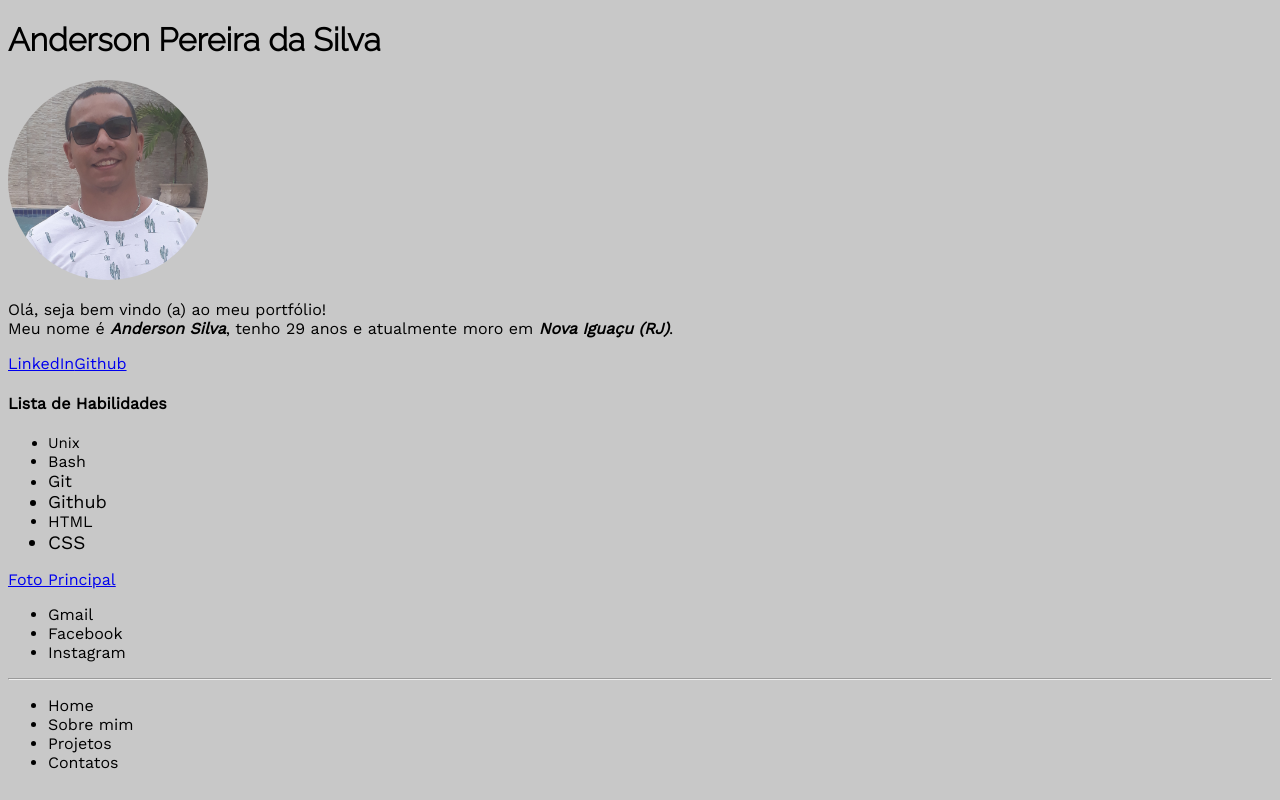
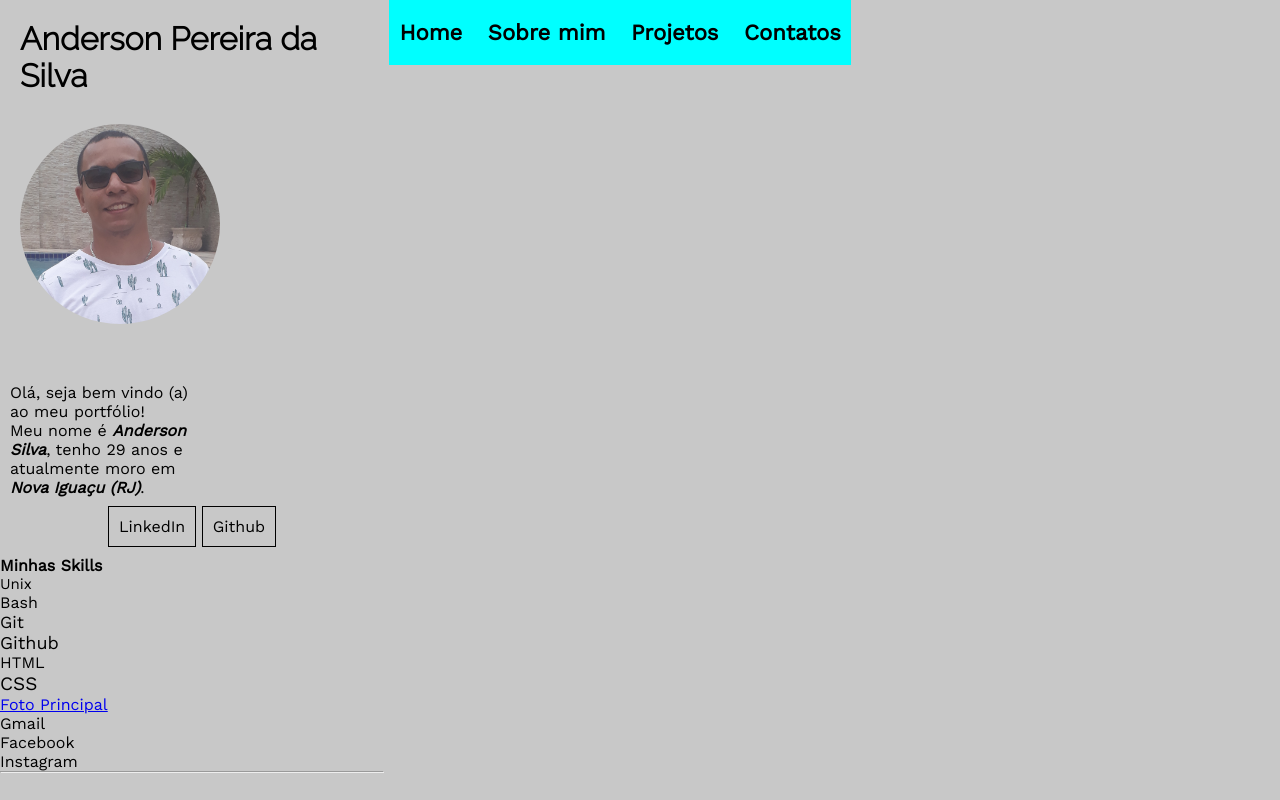
Before and after one commit to Andersonp-Silva25/Andersonp-Silva25.github.io, a plain HTML site: page index.html in a window 1280 px wide. Drawn offline with nearby package versions, Linux system fonts and the light colour scheme.

Commit message:
Adiciona novo projeto

```diff
--- a/index.html
+++ b/index.html
@@ -6,47 +6,29 @@
     <link rel="preconnect" href="https://fonts.googleapis.com">
     <link rel="preconnect" href="https://fonts.gstatic.com" crossorigin>
     <link href="https://fonts.googleapis.com/css2?family=Raleway:wght@200;300&family=Work+Sans:wght@400&display=swap" rel="stylesheet">
-    <style>
-        body {
-            font-family: 'Work Sans', sans-serif;
-            background-color: #C8C8C8;
-        }
-        #main-picture {
-            border-radius: 100%;
-        }
-
-        #main-title {
-            font-family: 'Raleway', sans-serif;
-        }
-        strong {
-            font-style: italic;
-        }
-        .size1 {
-            font-size: 15px;
-        }
-        .size2 {
-            font-size: 16px;
-        }
-        .size3 {
-            font-size: 17px;
-        }
-        .size4 {
-            font-size: 18px;
-        }
-        .size6 {
-            font-size: 19px;
-        }
-    </style>
+    <link rel="stylesheet" href="style.css">
 </head>
 <body>
+    <div id="principal-esquerda">
         <h1 id="main-title">Anderson Pereira da Silva</h1>
+
+        <div id="foto-descricao">
             <img id="main-picture" src="image/foto-perfil.jpg" alt="Foto do Anderson Pereira da Silva" width="200px">
+
+            <div id="descricao">
                 <p>
                     Olá, seja bem vindo (a) ao meu portfólio! <br>
                     Meu nome é <strong>Anderson Silva</strong>, tenho 29 anos e atualmente moro em <strong>Nova Iguaçu (RJ)</strong>.
                 </p>
-    <a href="https://www.linkedin.com/in/ap-silva/" target="_blank">LinkedIn</a><a href="https://github.com/Andersonp-Silva25" target="_blank">Github</a>
-    <h4>Lista de Habilidades</h4>
+            </div>
+        </div>
+
+        <div id="curriculo">
+            <a href="https://www.linkedin.com/in/ap-silva/" target="_blank">LinkedIn</a>
+            <a href="https://github.com/Andersonp-Silva25" target="_blank">Github</a>
+        </div>
+
+        <h4>Minhas Skills</h4>
         <ul>
             <li class="size1">Unix</li>
             <li class="size2">Bash</li>
@@ -62,13 +44,18 @@
             <li>Instagram</li>
         </ul>
         <hr>
+    </div>
 
-    <ul>
-        <li>Home</li>
-        <li>Sobre mim</li>
-        <li>Projetos</li>
-        <li>Contatos</li>
+    <div id="principal-direita">
+        <div id="menu">
+            <ul id="menu-horizontal">
+                <li><a href="#">Home</a></li>
+                <li><a href="#">Sobre mim</a></li>
+                <li><a href="#">Projetos</a></li>
+                <li><a href="#">Contatos</a></li>
             </ul>
+        </div>
+    </div>
 
 </body>
 </html>
--- /dev/null
+++ b/projetos/lessons-learned/style.css
@@ -0,0 +1,112 @@
+body {
+  background-color: rgb(253, 251, 251);
+  font-family: Arial, Helvetica, sans-serif;
+  font-size: 17px;
+  line-height: 1;
+}
+
+#cabecalho {
+  position: fixed;
+  top: 0;
+  left: 0;
+  display: inline-block;
+  width: 100%;
+  background-color: green;
+  padding-bottom: 15px;
+  padding-left: 20px;
+  z-index: 2;
+}
+
+#titulo {
+  color: white;
+}
+
+.border {
+  border: 2px #CCC dashed;
+}
+
+.lado-esquerdo {
+  display: inline-block;
+  max-width: 40%;
+  margin-top: 10px;
+  margin-left: 20px;
+}
+
+.lado-direito {
+  display: inline-block;
+  max-width: 40%;
+  margin-top: 10px;
+  vertical-align: top;
+  margin-left: 10px;
+}
+
+#section-licoes-aprendidas {
+  display: inline-block;
+  max-width: 40%;
+  margin-top: 50px;
+  margin-left: 20px;
+  margin-bottom: 70px;
+  border: 1px dashed green;
+  border-radius: 6%;
+  padding-left: 10px;
+  padding-right: 10px;
+}
+
+#section-licoes-a-aprender {
+  display: inline-block;
+  max-width: 40%;
+  margin-top: 50px;
+  vertical-align: top;
+  margin-left: 10px;
+  margin-bottom: 70px;
+  border: 1px dashed green;
+  border-radius: 6%;
+  padding-left: 10px;
+  padding-right: 10px;
+}
+
+#nav {
+  display: block;
+  margin-top: 350px;
+  margin-left: 140px;
+}
+
+#nav a {
+  background-color: green;
+  text-decoration: none;
+  color: white;
+  font-weight: 600;
+  padding: 10px 80px;
+  font-size: 22px;
+}
+
+#nav a:hover {
+  background-color: wheat;
+  text-decoration: none;
+  color: cadetblue;
+  font-weight: 600;
+  padding: 10px 80px;
+  font-size: 22px;
+}
+
+#minha_foto {
+  position: absolute;
+  width: 200px;
+  left: 170px;
+  right: 0;
+  top: 120px;
+  border-radius: 50%;
+}
+
+.skills {
+  font-style: italic;
+  color: gray;
+}
+
+#rodape {
+  margin-top: 50px;
+}
+
+#rodape h3 {
+  font-size: 12px;
+}
--- /dev/null
+++ b/style.css
@@ -0,0 +1,114 @@
+*{
+    margin: 0;
+    padding: 0;
+}
+body {
+    font-family: 'Work Sans', sans-serif;
+    background-color: #C8C8C8;
+}
+#main-picture {
+    border-radius: 100%;
+    display: inline-block;
+    margin-left: 20px;
+}
+
+#main-title {
+    font-family: 'Raleway', sans-serif;
+    margin-left: 20px;
+    margin-bottom: 30px;
+    margin-top: 20px;
+}
+strong {
+    font-style: italic;
+}
+.size1 {
+    font-size: 15px;
+}
+.size2 {
+    font-size: 16px;
+}
+.size3 {
+    font-size: 17px;
+}
+.size4 {
+    font-size: 18px;
+}
+.size6 {
+    font-size: 19px;
+}
+
+#principal-esquerda {
+    display: inline-block;
+    max-width: 30%;
+    max-height: 100%;
+}
+
+#principal-direita {
+    display: inline-block;
+    max-width: 100%;
+    max-height: 100%;
+    background-color: aqua;
+    vertical-align: top;
+}
+
+#menu {
+    margin-top: 20px;
+    padding-bottom: 20px;
+
+}
+
+#menu-horizontal {
+    list-style: none;
+    padding: 0;
+}
+
+#menu-horizontal li {
+    display: inline;
+}
+
+ul li a {
+    font-size: 22px;
+    font-weight: 600;
+    padding: 10px;
+    text-decoration: none;
+    color: #000;
+}
+
+ul li a:hover {
+    color: white;
+}
+
+#curriculo {
+    text-align: center;
+    margin-top: 20px;
+    margin-bottom: 20px;
+
+}
+
+#curriculo a {
+    background-color: transparent;
+    padding: 10px;
+    border: #000 solid 1px;
+    margin: 0;
+    text-decoration: none;
+    color: #000;
+}
+
+#curriculo a:hover {
+    background-color: burlywood;
+    color: white;
+}
+
+#descricao {
+    display: inline-block;
+    max-width: 50%;
+    vertical-align: top;
+    padding-top: 55px;
+    margin-left: 10px;
+
+}
+
+#foto-descricao {
+    max-width: 100%;
+    vertical-align: center;
+}
```
Also changed, not shown: projetos/lessons-learned/index.html (added, +66 -0 lines), projetos/lessons-learned/image/minha_foto.jpg (added). Lines whose indentation alone changed are shown as unchanged.
